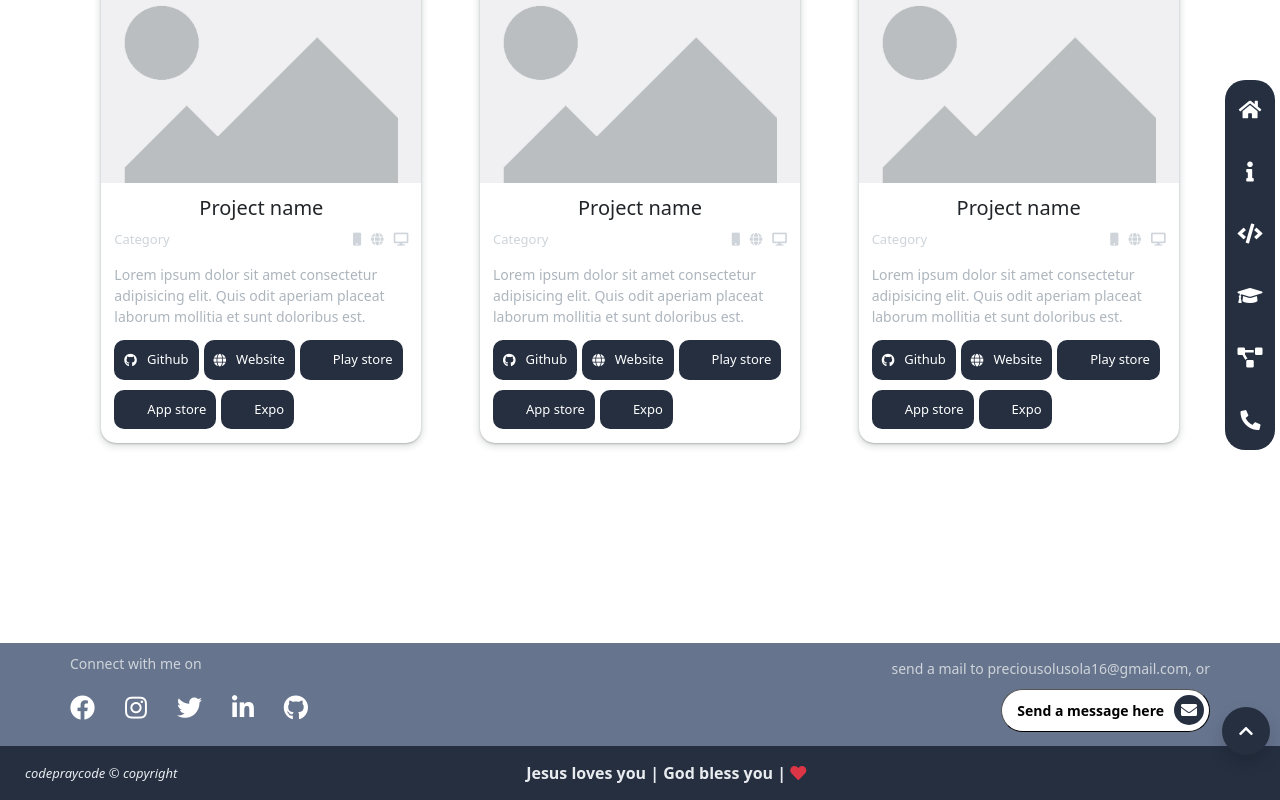
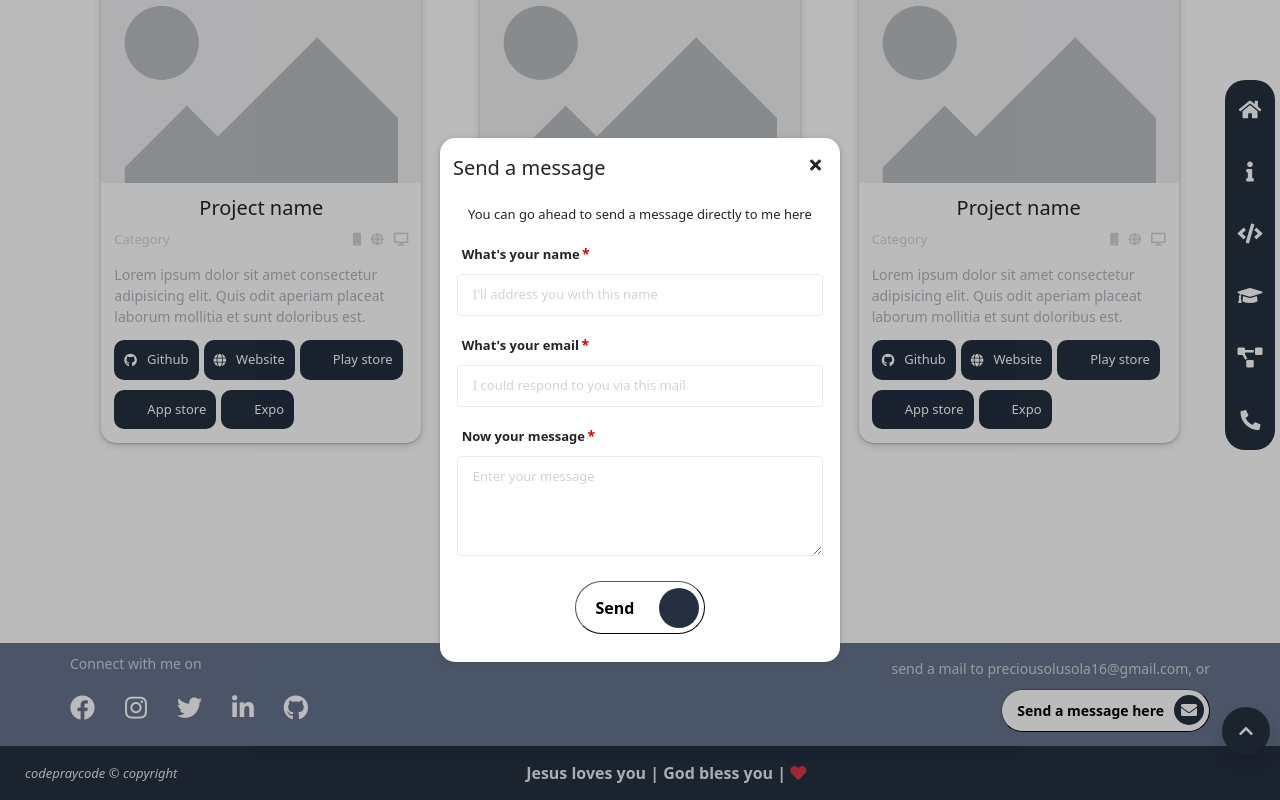
Before and after one commit to codepraycode/codepraycode, a React (Create React App) app: page / in a window 1280 px wide. Both pictures are taken after a click on the button "Send a message here". Shown: the part 3238-4038 px from the top of the page. Built offline with nearby package versions, Linux system fonts and the light colour scheme.

Commit message:
Added the contact modal

```diff
--- a/public/scss/components/_contact.scss
+++ b/public/scss/components/_contact.scss
@@ -1,47 +1,141 @@
 @use '../utils/variables' as *;
+@use '../utils/mixins' as mixins;
 
-.contact {
-    padding: 4rem 30px;
-    background-color: $gray-200;
-    max-width: 100%;
-    margin: 0!important;
-    .section_content {
-        max-width: 1140px;
-        margin: 0 auto;
+.contact_modal{
+    position: fixed;
+    top:0;
+    left: 0;
+
+    width: 100%;
+    height: 100%;
+
+    display: flex;
+    flex-direction: column;
+    align-items: center;
+    justify-content: center;
+
+    z-index: 999999999999999;
+
+    .overlay{
+        background-color: rgba(0, 0, 0, 0.267);
+
+        position: absolute;
+        top: 0;
+        left: 0;
+
+        width: 100%;
+        height: 100%;
+        z-index: 1;
     }
-}
 
-.cta-info {
-    padding: 3rem;
-    margin: 1rem 0;
-    &__list {
+    .content{
+        @include mixins.card;
+        background-color: $white;
+        z-index: 2;
+
+        width: 400px;
+
+        max-width: 98%;
+
         position: relative;
-        list-style-type: none;
-        display: block;
-        padding-top: 0.5rem;
-        padding-left: 0.5rem;
-        margin-bottom: 0.7rem;
-        li::before {
-            font-family: "Font Awesome 5 Free";
-            content: "\f00c";
-            font-weight: 600;
-            margin-right: 0.5rem;
-            font-size: 1.2rem;
+
+        .header{
+
+            margin-bottom: 15px;
+            .close{
+                position:absolute;
+                right:10px;
+                top: 15px;
+                width: 20px;
+                height: 20px;
+                cursor: pointer;
+            }
+
+            h4{
+                font-weight: 500;
+                font-size: $medium;
+                margin: 5px 0;
+            }
+        }
+
+        p{
+            padding: 10px 15px;
+            font-size: $small;
+            font-weight: 500;
         }
     }
+
+
 }
 
 // FORM CONTENT
-.form {
-    padding: 3rem;
-    button {
-        border: none;
-        color: $white;
-        text-transform: capitalize;
-        a {
-            color: $white;
-            text-decoration: none;
-            text-transform: capitalize;
+form {
+
+    display: flex;
+    align-items: center;
+
+    flex-direction: column;
+
+    width: 98%;
+    margin: 10px auto;
+
+    row-gap: 20px;
+
+    input,
+    textarea {
+        display: block;
+        width: 400px;
+        max-width: 100%;
+
+        @include mixins.transitionProperty;
+
+        border: 1px solid $gray-200;
+        border-radius: 4px;
+
+        outline-color: $gray-400;
+        outline-width: 2px;
+
+        padding: 10px 15px;
+
+        color: $gray-600;
+        font-weight: 500;
+        font-size: $small;
+
+        &:required{
+            &+label{
+                position: relative;
+                width: fit-content;
+
+                &:after{
+                    content:"*";
+                    position:absolute;
+                    top: -2px;
+                    right: -10px;
+                    font-size: $regular;
+                    font-weight: 600;
+                    color: rgb(209, 6, 6);
+                }
+            }
+        }
+
+        &::placeholder{
+            font-size: $small;
+            color: $gray-400;
         }
     }
+
+    label{
+        font-size: $small;
+        font-weight: 600;
+        margin-bottom: 10px;
+        padding-left: 5px;
+    }
+
+    .input_group{
+
+        display: flex;
+        flex-direction: column-reverse;
+        width: 100%;
+    }
+
 }
--- a/public/scss/components/_index.scss
+++ b/public/scss/components/_index.scss
@@ -2,8 +2,8 @@
 @use './navigation';
 @use './header';
 @use './social_handles';
-@use './footer';
 @use './contact';
 @use './tech_tools';
 @use './education';
 @use './porfolio';
+@use './footer';
--- a/public/scss/utils/_typography.scss
+++ b/public/scss/utils/_typography.scss
@@ -181,7 +181,7 @@ section {
     height: 3rem;
     right: 10px;
     bottom: 45px;
-    z-index: 9999;
+    z-index: 889;
 
     i {
         color: $white;
--- /dev/null
+++ b/src/components/Contact.jsx
@@ -0,0 +1,64 @@
+import React from 'react';
+
+// Contact is a modal
+
+const Contact = ({ onClose }) => {
+
+    return (
+
+        <div className='contact_modal'>
+
+            <div className='overlay'></div>
+
+            <div className="content">
+                <div className="header">
+                    <h4>Send a message</h4>
+
+                    <span className="close" onClick={onClose}>
+                        <i className="fas fa-times"></i>
+                    </span>
+                </div>
+
+
+                <div className="body">
+                    <p>You can go ahead to send a message directly to me here</p>
+
+                    <form>
+
+                        <div className="input_group">
+                            <input name="name" required={true} type="text" placeholder="I'll address you with this name"/>
+                            <label htmlFor="name">What's your name</label>
+                        </div>
+
+                        <div className="input_group">
+                            <input name="email" required={true} type="email" placeholder='I could respond to you via this mail'/>
+                            <label htmlFor="email">What's your email</label>
+                        </div>
+
+                        <div className="input_group">
+
+                            <textarea
+                                name="message"
+                                required={true}
+                                placeholder='Enter your message'
+                                rows={4}
+                            />
+                            <label htmlFor="message">Now your message</label>
+                        </div>
+
+                        <button className="btn-rounded">
+                            Send
+                            <span>
+                                <i className="fa fa-telegram" aria-hidden="true"></i>
+                            </span>
+                        </button>
+                    </form>
+
+                </div>
+            </div>
+        </div>
+
+    );
+};
+
+export default Contact;
--- a/src/components/Footer/index.js
+++ b/src/components/Footer/index.js
@@ -1,8 +1,14 @@
-import React from 'react';
+import React, { useState } from 'react';
 import SocialHandles from '../../widgets/social_handles';
+import Contact from '../Contact';
 
 const Footer = () => {
+    const [showContact, setShowContact] = useState(false);
+
     return (
+        <>
+            {showContact && <Contact onClose={()=>setShowContact(false)}/>}
+
             <footer>
 
 
@@ -15,7 +21,7 @@ const Footer = () => {
 
                     <div className="right">
                         <p>send a mail to preciousolusola16@gmail.com, or </p>
-                    <button className="btn-rounded sm">
+                        <button className="btn-rounded sm" onClick={()=>setShowContact(true)}>
                             Send a message here
                             <span>
                                 <i className="fa fa-envelope" aria-hidden="true"></i>
@@ -41,6 +47,7 @@ const Footer = () => {
                     <span>&nbsp;</span>
                 </div>
             </footer>
+        </>
     );
 };
 
```
Also changed, not shown: src/components/contact.js (deleted, +0 -61 lines), public/assets/css/styles.css, 1 other file (tests, documents, lock files or other folders). Lines whose indentation alone changed are shown as unchanged.
